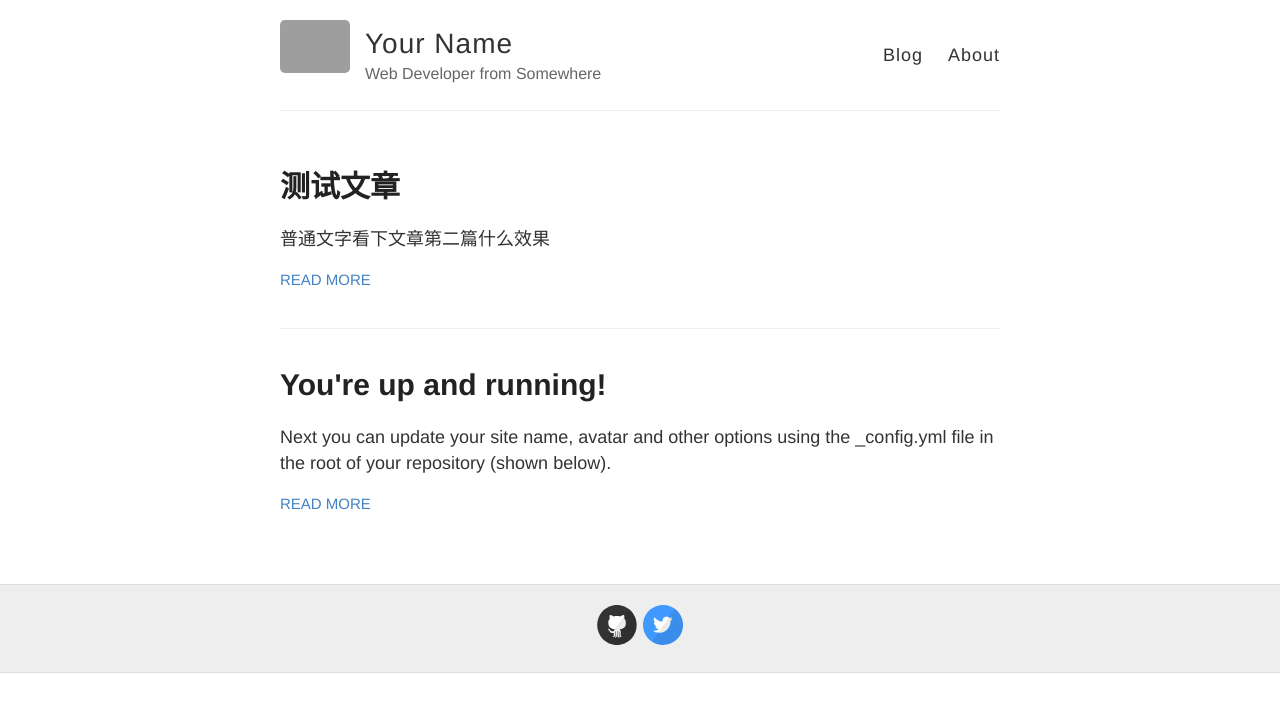
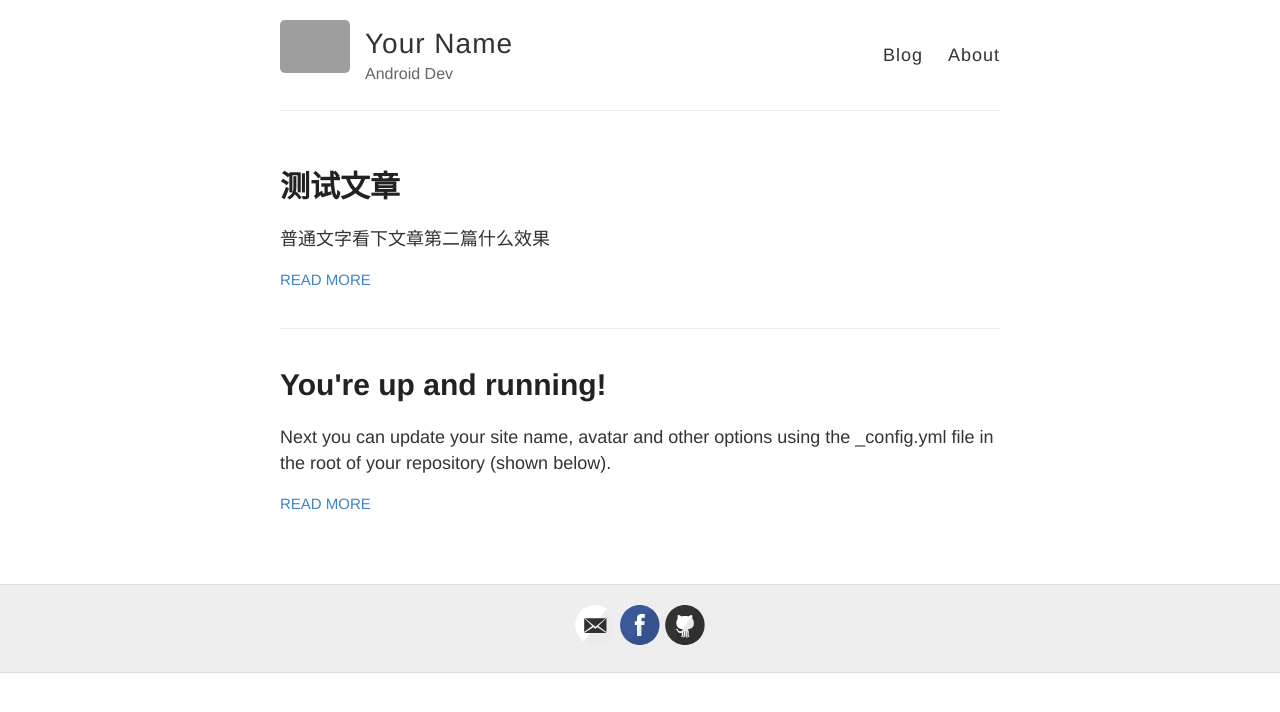
Before and after one commit to Kyson/Kyson_deprecated.github.io, a Jekyll site: the page built from index.html, in a window 1280 px wide. Shown: the top 712 px of the page. Built offline with Jekyll 4.4.1, drawn with Linux system fonts in a browser that asks for light colours; Markdown is read by kramdown in place of the engine named in the settings; some of the changed lines change nothing that is shown; grey boxes are pictures that could not be loaded.

Commit message:
基本配置

```diff
--- a/_config.yml
+++ b/_config.yml
@@ -6,7 +6,7 @@
 name: Your Name
 
 # Short bio or description (displayed in the header)
-description: Web Developer from Somewhere
+description: Android Dev
 
 # URL of your avatar or profile pic (you could use your GitHub profile pic)
 avatar: https://raw.githubusercontent.com/Kyson/Kyson.github.io/master/images/jekyll-logo.png
@@ -18,15 +18,15 @@ avatar: https://raw.githubusercontent.com/Kyson/Kyson.github.io/master/images/je
 # Includes an icon in the footer for each username you enter
 footer-links:
   dribbble:
-  email:
-  facebook:
+  email: kyson@hikyson.cn
+  facebook: kyson.chao
   flickr:
-  github: barryclark/jekyll-now
+  github: Kyson
   instagram:
   linkedin:
   pinterest:
   rss: # just type anything here for a working RSS icon, make sure you set the "url" above!
-  twitter: jekyllrb
+  twitter:
   stackoverflow: # your stackoverflow profile, e.g. "users/50476/bart-kiers"
   youtube: # channel/<your_long_string> or user/<user-name>
   googleplus: # anything in your profile username that comes after plus.google.com/
```
